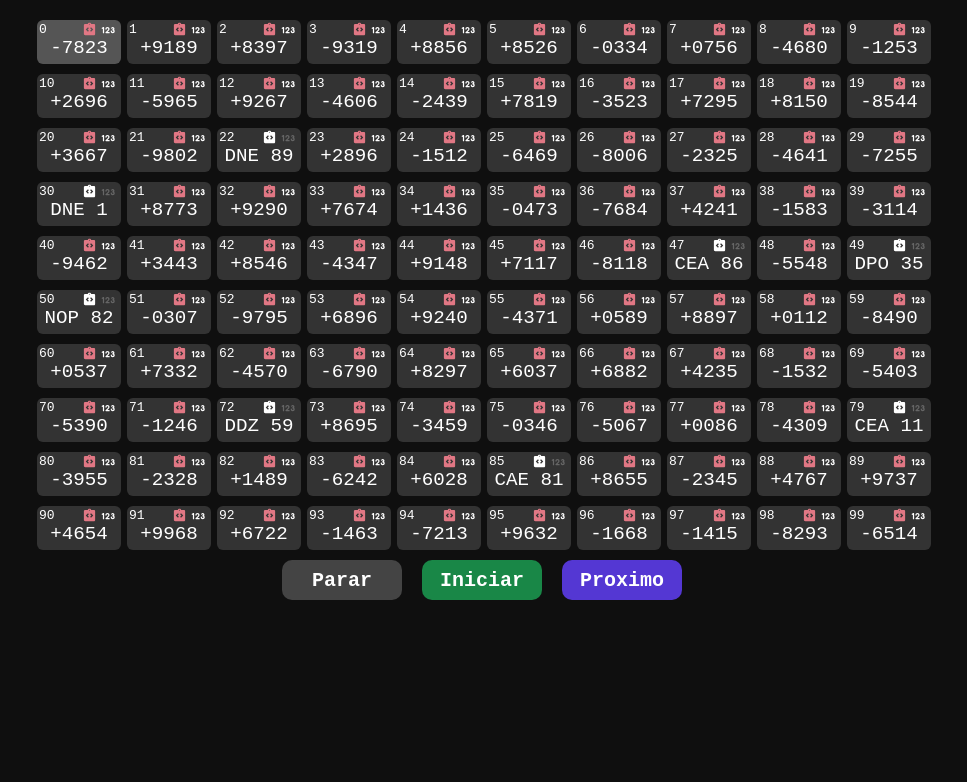
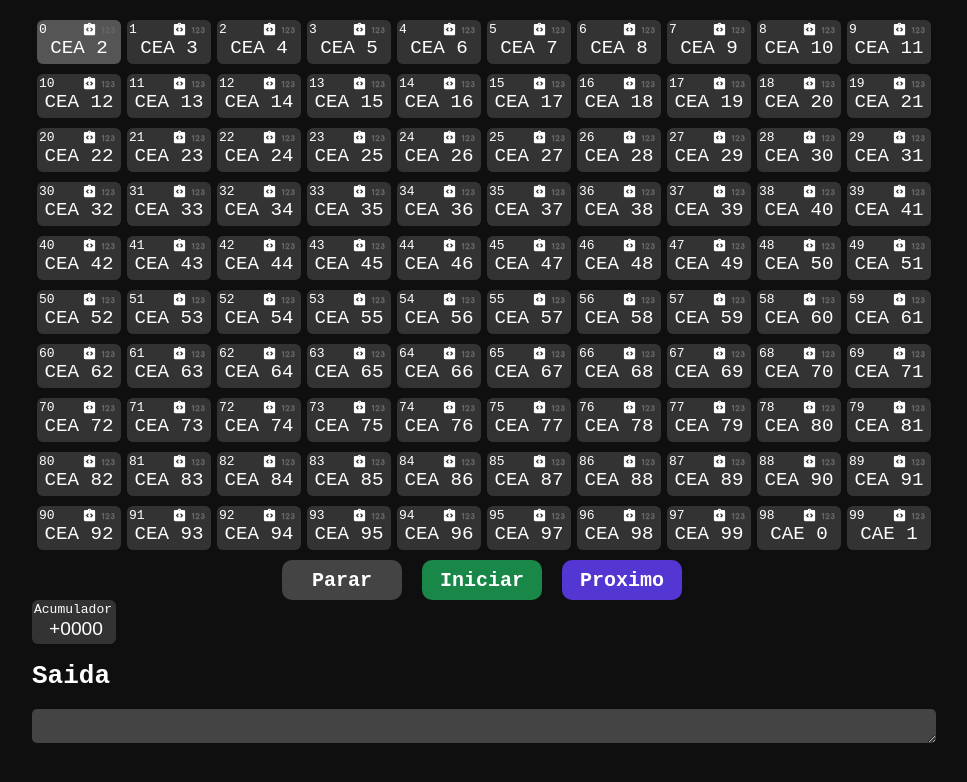
Before and after one commit to mocno/hipo-computer, a React (Create React App) app: page / in a window 1280 px wide. Shown: the top 782 px of the page, without its empty margins (158-1125 px from the left). Built offline with nearby package versions, Linux system fonts and the light colour scheme.

Commit message:
Put states in parent

```diff
--- a/src/App.css
+++ b/src/App.css
@@ -1,6 +1,7 @@
 body {
   font-family: monospace;
   background-color: #0f0f0f;
+  color: #ffffff;
 }
 
 .App {
@@ -49,6 +50,22 @@ body {
   font-size: 1.2rem;
 }
 
+.memory-word-input {
+  border: none;
+  background: none;
+  width: 100%;
+  text-align: center;
+  font-size: 1.2rem;
+  color: #ffffff;
+  -moz-appearance: textfield;
+}
+
+.memory-word-input::-webkit-inner-spin-button,
+.memory-word-input::-webkit-outer-spin-button {
+  -webkit-appearance: none;
+  margin: 0;
+}
+
 .control-unit {
   display: grid;
   grid-template-columns: 1fr 1fr 1fr;
@@ -90,3 +107,13 @@ body {
 .control-button:disabled {
   background: #444444;
 }
+
+.output-display {
+  width: 100%;
+  border-radius: 5px;
+  border: 0;
+  resize: vertical;
+  min-height: 30px;
+  background: #444;
+  color: #fff;
+}
--- a/src/App.tsx
+++ b/src/App.tsx
@@ -1,33 +1,46 @@
 import { useEffect, useState } from "react";
 import "./App.css";
 import { ControlUnit } from "./components/ControlUnit";
-import { Memory } from "./components/Memory";
-import { INSTRUCTIONS } from "./utils/instructions";
+import { Memory, WordMemory } from "./components/Memory";
+// import { INSTRUCTIONS } from "./utils/instructions";
+import { Output } from "./components/Output";
+import { Processador } from "./utils/parser";
 
-function InstructionsList() {
-  return (
-    <div className="instructions-list">
-      {INSTRUCTIONS.map(({ code, symbol, help }) => (
-        <div className="instruction-list">
-          <div>{code}</div>
-          <div>{symbol}</div>
-          <div>{help}</div>
-        </div>
-      ))}
-    </div>
-  );
-}
+// function InstructionsList() {
+//   return (
+//     <div className="instructions-list">
+//       {INSTRUCTIONS.map(({ code, symbol, help }) => (
+//         <div className="instruction-list">
+//           <div>{code}</div>
+//           <div>{symbol}</div>
+//           <div>{help}</div>
+//         </div>
+//       ))}
+//     </div>
+//   );
+// }
 
 function App() {
   const [cursor, setCursor] = useState(0);
   const [running, setRunning] = useState(false);
+  const [values, setValues] = useState(Array.from({ length: 100 }, (_, k) => 1100 + k + 2));
+  const [accumulator, setAccumulator] = useState(0);
+  const [outputs, setOutputs] = useState("");
+
+  const process = new Processador(values, setValues, accumulator, setAccumulator, setCursor, printInOutput);
+
+  function printInOutput(value: string|number) {
+    setOutputs(value.toString() + "\n" + outputs)
+  }
 
   function incrementCunsor() {
-    setCursor(cursor == 99 ? 0 : cursor + 1)
+    setCursor(cursor === 99 ? 0 : cursor + 1)
   }
 
   useEffect(() =>{
     if (running) {
+      process.parse(cursor);
+
       const id = setTimeout(incrementCunsor, 500);
 
       return () => clearTimeout(id);
@@ -37,13 +50,19 @@ function App() {
 
   return (
     <div className="App">
-      <Memory cursor={cursor} setCursor={setCursor} />
+      <Memory cursor={cursor} setCursor={setCursor} values={values} />
       <ControlUnit
         onStop={() => setRunning(false)}
         onRun={() => setRunning(true)}
         onNext={incrementCunsor}
         running={running}
       />
+      <WordMemory
+        value={accumulator}
+        position={"Acumulador"}
+        disableButtons
+      />
+      <Output value={outputs} />
     </div>
   );
 }
--- a/src/components/Memory.tsx
+++ b/src/components/Memory.tsx
@@ -1,58 +1,42 @@
 import { Dispatch, MouseEventHandler, SetStateAction, useState } from "react";
 import { MdIntegrationInstructions } from "react-icons/md";
 import { TiSortNumerically } from "react-icons/ti";
-import { INSTRUCTIONS_CODE_TO_SYMBOL } from "../utils/instructions";
+import { formatNumericRepresentation, tryInstructionRepresentation } from "../utils/representations";
 
 type MemoryProps = {
-  cursor: number,
-  setCursor: Dispatch<SetStateAction<number>>
+  values: number[];
+  cursor: number;
+  setCursor: Dispatch<SetStateAction<number>>;
 }
 
-export function Memory({cursor, setCursor}: MemoryProps) {
+export function Memory({ values, cursor, setCursor}: MemoryProps) {
   return (
     <div className="memory-ram-display">
-      {Array.from({ length: 100 }, (_, k) => (
+      {
+        values.map((value, k) => (
           <WordMemory
+            value={value}
             key={k}
             position={k}
             selected={k === cursor}
             onClick={() => setCursor(k)}
           />
-      ))}
+        ))
+      }
     </div>
   );
 }
 
 type WordMemoryParms = {
-  position: Number;
-  selected: Boolean;
-  onClick: MouseEventHandler<HTMLDivElement>;
+  value: number;
+  position: number|string;
+  selected?: boolean;
+  disableButtons?: boolean;
+  onClick?: MouseEventHandler<HTMLDivElement>;
 };
 
-function WordMemory({ position, selected, onClick }: WordMemoryParms) {
-  const [value, _setValue] = useState(
-    Math.floor(Math.random() * 9999 * 2 - 9999)
-  );
+export function WordMemory({ value, position, selected=false, disableButtons=false, onClick }: WordMemoryParms) {
   const [numRepr, setNumRepr] = useState(false);
-
-  function formatNumericRepresentation(value: number) {
-    return value >= 0
-      ? "+" + value.toString().padStart(4, "0")
-      : "-" + (-value).toString().padStart(4, "0")
-  }
-
-  function tryInstructionRepresentation(value: number) {
-    if (value < 0)
-      return false;
-
-    let instructionPart = Math.floor(value / 100) as (keyof typeof INSTRUCTIONS_CODE_TO_SYMBOL);
-    let addressPart = value % 100;
-
-    if (!(instructionPart in INSTRUCTIONS_CODE_TO_SYMBOL))
-      return false;
-
-    return INSTRUCTIONS_CODE_TO_SYMBOL[instructionPart] + " " + addressPart;
-  }
 
   let instructionRepr = tryInstructionRepresentation(value);
 
@@ -60,27 +44,38 @@ function WordMemory({ position, selected, onClick }: WordMemoryParms) {
     setNumRepr(true);
   }
 
+  let representation;
+  if (numRepr)
+    representation = formatNumericRepresentation(value)
+  else if (instructionRepr === false)
+    setNumRepr(true);
+  else
+    representation = instructionRepr;
+
   return (
     <div
       className={selected ? "memory-word memory-selected" : "memory-word"}
     >
       <div className="memory-word-header">
         <span className="memory-position">{position.toString()}</span>
+        {
+          disableButtons ? null :
           <div className="memory-buttons">
             <MdIntegrationInstructions size={15} color={
               numRepr ? (instructionRepr === false ? "#e17784" : "#666666") : "#ffffff"
-          } />
+            } onClick={() => numRepr ? setNumRepr(false) : null} />
             <TiSortNumerically size={15} color={
               numRepr ? "#ffffff" : "#666666"
-          }/>
+            } onClick={() => !numRepr ? setNumRepr(true) : null}/>
           </div>
+        }
       </div>
       <div className="memory-word-value" onClick={onClick}>
-        <span>{
-          instructionRepr !== false ?
-          instructionRepr :
-          formatNumericRepresentation(value)
-        }</span>
+        {
+          numRepr ?
+          <input className="memory-word-input" maxLength={5} value={ representation as string }/> :
+          <span>{ representation }</span>
+        }
       </div>
     </div>
   );
```
Lines whose indentation alone changed are shown as unchanged.
